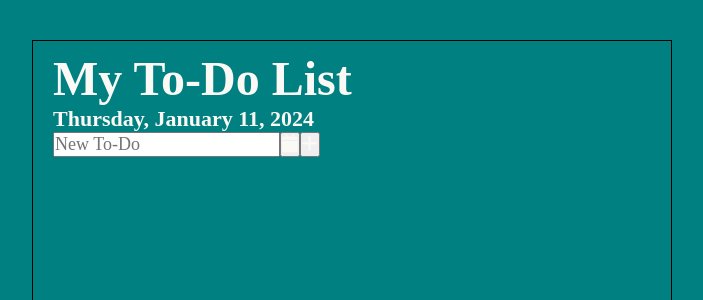
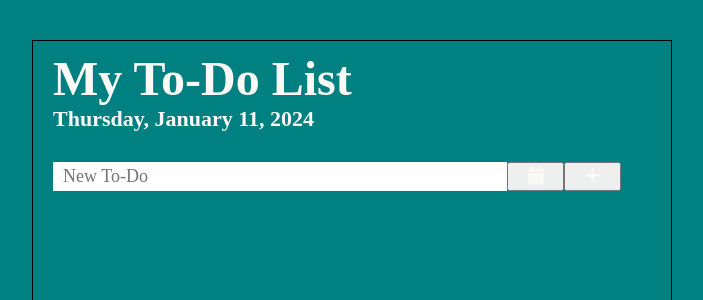
Before and after one commit to NaspoDev/To-Do, a React (Vite) app in the folder client/: page / in a window 1280 px wide. Shown: the top 300 px of the page, without its empty margins (288-991 px from the left). Built offline with nearby package versions, Linux system fonts and the light colour scheme; a web font is replaced by a local one.

Commit message:
Continued work on ToDoInput

```diff
--- a/client/src/App.scss
+++ b/client/src/App.scss
@@ -40,4 +40,28 @@
   }
 
   // ToDoInput
+
+  .to-do-input-form {
+    width: 95%;
+    height: 50px;
+    display: flex;
+    flex-direction: column;
+
+    margin-top: 30px;
+
+    .to-do-input-field {
+      width: 100%;
+      height: 100%;
+      display: grid;
+      grid-template-columns: 8fr 1fr 1fr;
+
+      input[type="text"] {
+        border: none;
+        outline: none;
+        padding: 0 10px;
+        // font-size: 18px;
+        // font-family: "Poppins Regular";
+      }
+    }
+  }
 }
--- a/client/src/css/App.css
+++ b/client/src/css/App.css
@@ -89,3 +89,21 @@ img {
   margin: 0;
   font-family: "Poppins ExtraLight";
 }
+.ToDoContainer .to-do-input-form {
+  width: 95%;
+  height: 50px;
+  display: flex;
+  flex-direction: column;
+  margin-top: 30px;
+}
+.ToDoContainer .to-do-input-form .to-do-input-field {
+  width: 100%;
+  height: 100%;
+  display: grid;
+  grid-template-columns: 8fr 1fr 1fr;
+}
+.ToDoContainer .to-do-input-form .to-do-input-field input[type=text] {
+  border: none;
+  outline: none;
+  padding: 0 10px;
+}
```
